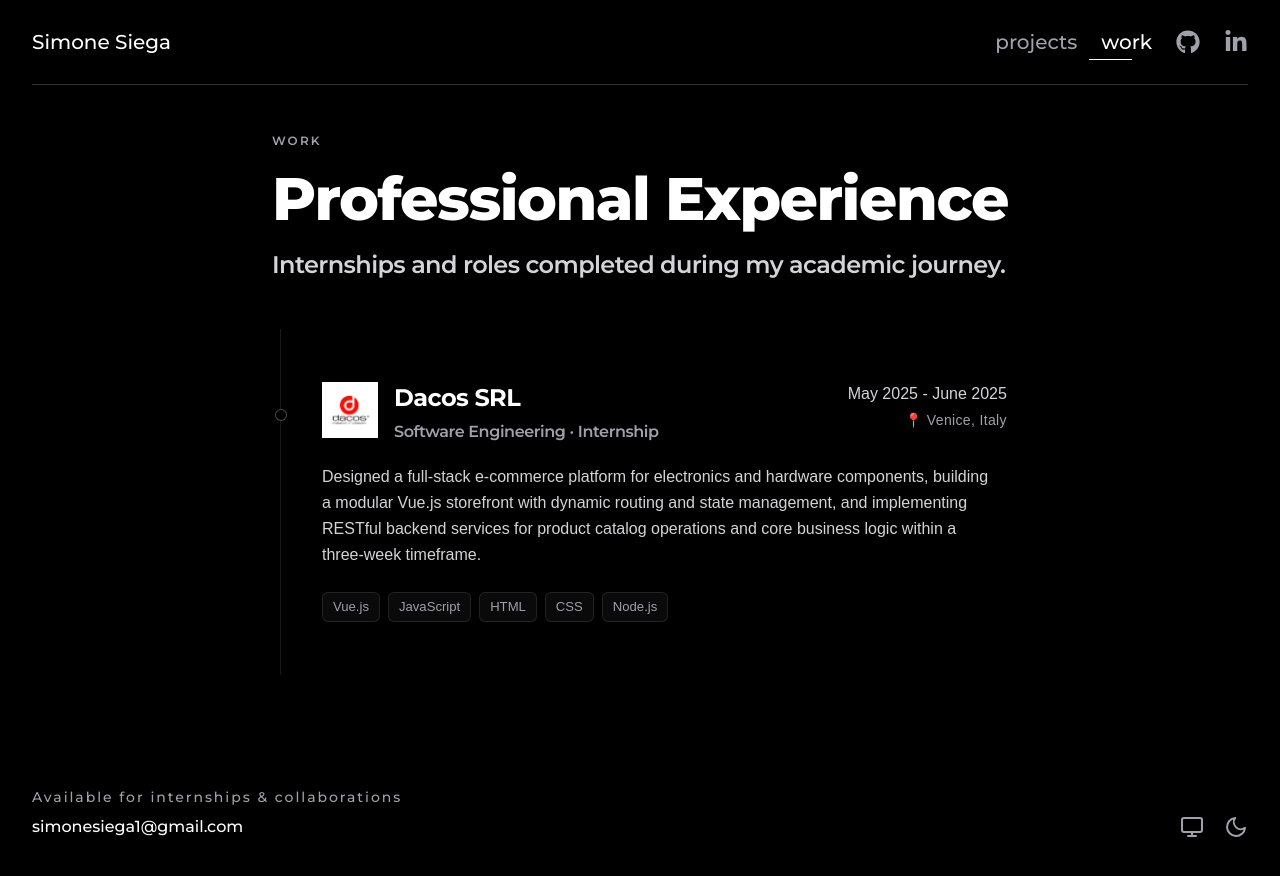
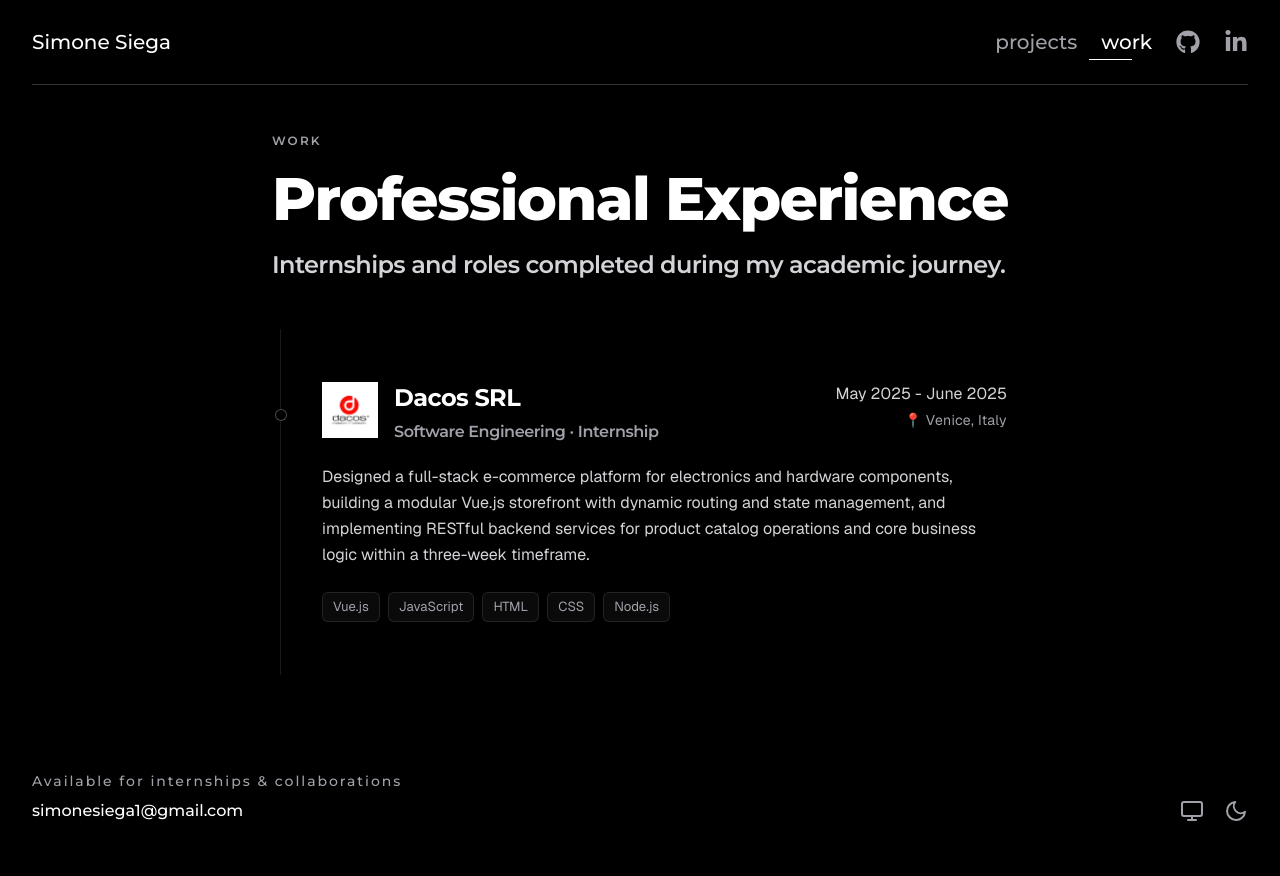
Before and after one commit to simonesiega/portfolio, a Next.js app: page /work in a window 1280 px wide. Shown: the top 876 px of the page. Built offline with nearby package versions, Linux system fonts and the light colour scheme.

Commit message:
Tweak work page padding

```diff
--- a/src/app/globals.css
+++ b/src/app/globals.css
@@ -57,7 +57,7 @@ html {
 body {
   background: var(--ui-bg);
   color: var(--ui-fg);
-  font-family: Arial, Helvetica, sans-serif;
+  font-family: var(--font-geist-sans), Arial, Helvetica, sans-serif;
   transition: background-color 220ms ease, color 220ms ease;
 }
 
--- a/src/app/work/page.tsx
+++ b/src/app/work/page.tsx
@@ -34,7 +34,7 @@ export default function WorkPage() {
             subtitle={hero.subtitle}
           />
 
-          <section aria-label={sections.experienceAriaLabel} className="pb-24 sm:pb-28">
+          <section aria-label={sections.experienceAriaLabel} className="pb-24 sm:pb-24">
             <ol className="relative ml-2 border-l border-[var(--card-border)]">
               {orderedWorkExperience.map((experience, index) => (
                 <WorkExperienceItem
```
